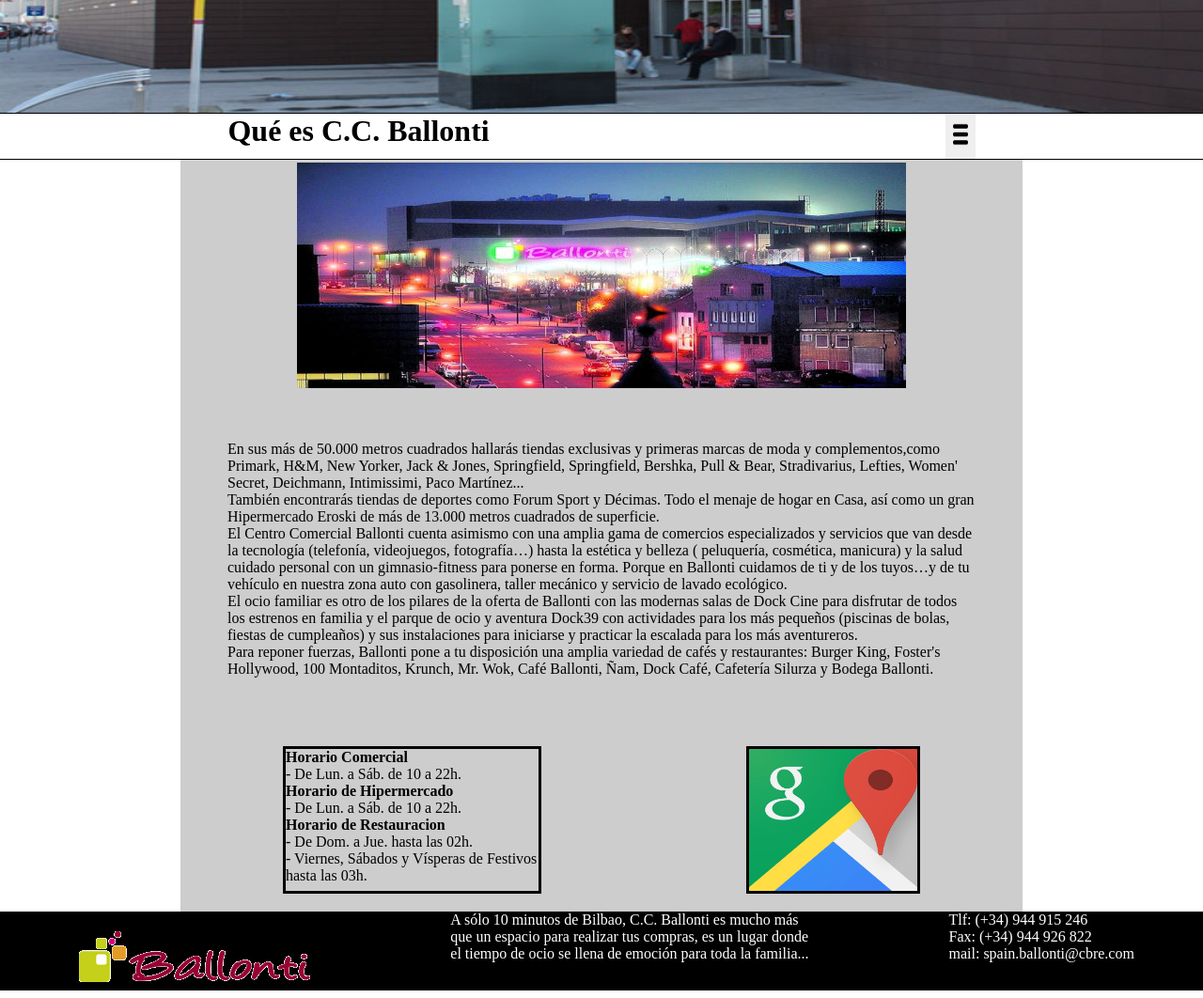
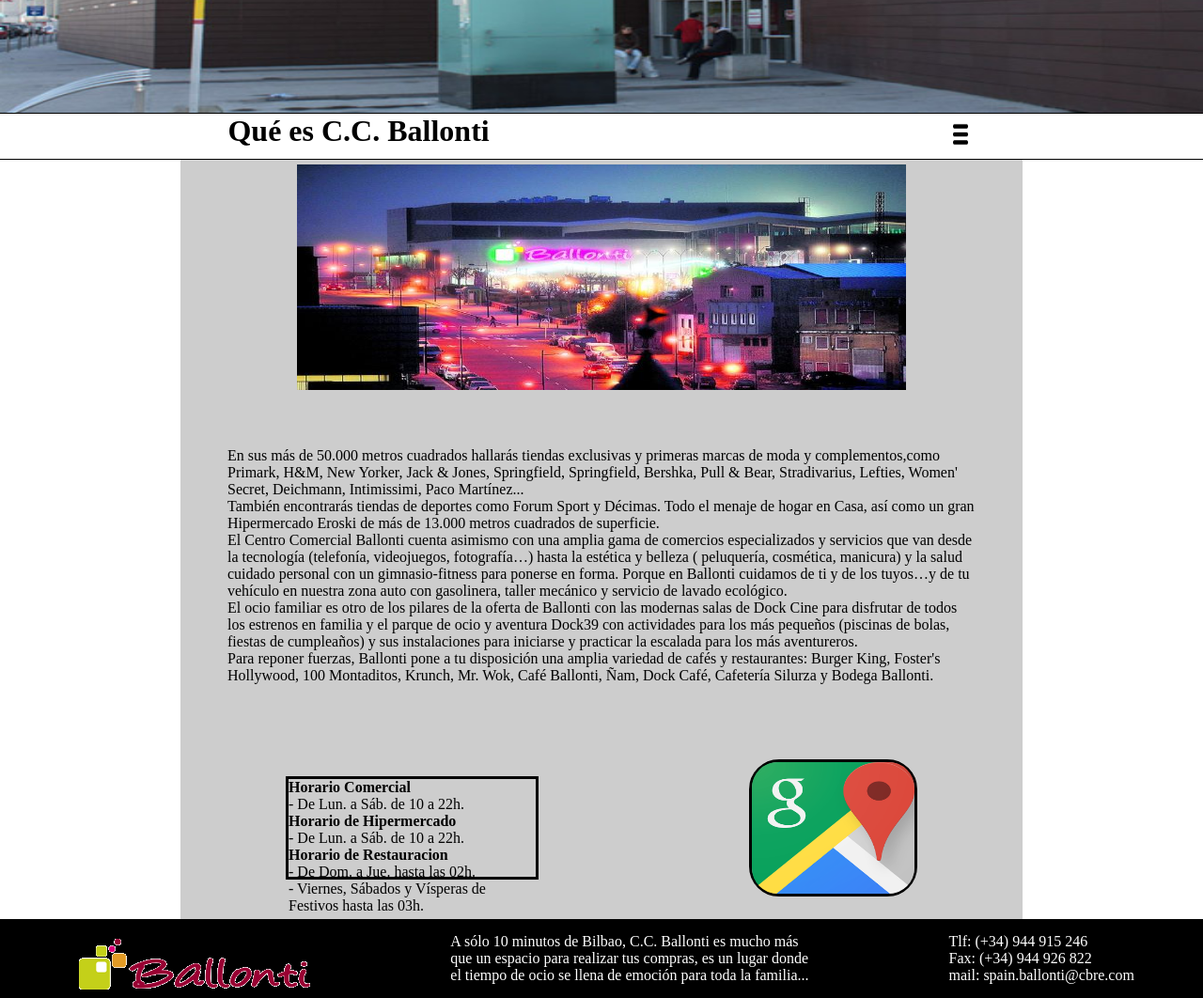
Before and after one commit to AitorOrtizdeZarate/reto0.5_Ballonti, a plain HTML site: page informacion.html in a window 1280 px wide. Shown: the part 280-1342 px from the top of the page at 94% size. Drawn offline with Linux system fonts and the light colour scheme.

Commit message:
Todos los estilos en un css y formulario terminado

```diff
--- a/Informacion/css/css.css
+++ /dev/null
@@ -1,148 +0,0 @@
-*{
-	margin: 0;
-	padding: 0;
-}
-
-#header{
-	display: flex;
-	flex-direction: column;
-
-}
-#ban{
-	width: 100%;
-	height: 100%;
-}
-#banner{
-	height: 400px;
-}
-#menu{
-	width: 100%;
-	display: flex;
-	flex-direction: row;
-	justify-content: space-around;
-	border-bottom: 1px solid;
-	border-top: 1px solid;
-
-}
-#inf{
-	height: 100%;
-	width: 2%;
-	justify-content: center;
-
-
-}
-#infb{
-	width: 100%;
-	height: 80%;
-
-}
-#contenedor{
-	display: flex;
-	flex-direction: column;
-	align-items: center;
-}
-#paginas{
-	display: flex;
-	width: 70%;
-	height: 50em;
-	flex-direction: column;
-	justify-content: space-around;
-	background-color: #CDCDCD;
-
-
-}
-#cuadrados{
-	display: flex;
-	flex-direction: row;
-}
-.servicios{
-	height: 80%;
-	width: 20%;
-	border: solid;
-	margin: auto;
-}
-.serImg{
-	width: 100%;
-	height: 100%;
-}
-
-#footer{
-
-	width: 100%;
-	color: white;
-	background-color: black;
-	display: flex;
-	flex-direction: row;
-	justify-content: space-around;
-
-
-}
-#mini{
-	width: 30%;
-
-}
-#imagen{
-	width: 100%;
-	height: 15em;
-	display: flex;
-	justify-content: center;
-
-}
-#texto{
-	margin: 50px;
-}
-ul{
-	list-style: none;
-}
-#horario{
-	height: 80%;
-	width: 30%;
-	border: solid;
-	margin: auto;
-}
-/*Boton menu*/
-.dropbtn {
-
-  color: white;
-
-  font-size: 16px;
-  border: none;
-  cursor: pointer;
-  height:3em;
-  width: 2em;
-}
-
-
-#imgMenu{
-	height:50%;
-  	width: 50%;
-}
-
-
-.dropdown {
-  position: relative;
-  display: inline-block;
-  height:3em;
-  width: 2em;
-}
-
-.dropdown-content {
-  display: none;
-  position: absolute;
-  background-color: #f1f1f1;
-  min-width: 160px;
-  overflow: auto;
-  box-shadow: 0px 8px 16px 0px rgba(0,0,0,0.2);
-  z-index: 1;
-}
-
-.dropdown-content a {
-  color: black;
-  padding: 12px 16px;
-  text-decoration: none;
-  display: block;
-}
-
-.dropdown a:hover {background-color: #ddd;}
-
-.show {display: block;}
--- a/Informacion/js/js.js
+++ /dev/null
@@ -1,38 +0,0 @@
-var slideIndex = 0;
-showSlides();
-
-function showSlides() {
-  var i;
-  var slides = document.getElementsByClassName("mySlides");
-  var dots = document.getElementsByClassName("dot");
-  for (i = 0; i < slides.length; i++) {
-    slides[i].style.display = "none";
-  }
-  slideIndex++;
-  if (slideIndex > slides.length) {slideIndex = 1}
-  for (i = 0; i < dots.length; i++) {
-    dots[i].className = dots[i].className.replace(" active", "");
-  }
-  slides[slideIndex-1].style.display = "block";
-  dots[slideIndex-1].className += " active";
-  setTimeout(showSlides, 5000); // Change image every 2 seconds
-}
-
-//Menu
-function myFunction() {
-  document.getElementById("myDropdown").classList.toggle("show");
-}
-
-
-window.onclick = function(event) {
-  if (!event.target.matches('.dropbtn')) {
-    var dropdowns = document.getElementsByClassName("dropdown-content");
-    var i;
-    for (i = 0; i < dropdowns.length; i++) {
-      var openDropdown = dropdowns[i];
-      if (openDropdown.classList.contains('show')) {
-        openDropdown.classList.remove('show');
-      }
-    }
-  }
-}
--- a/css/css.css
+++ b/css/css.css
@@ -56,9 +56,6 @@
 #cuadrados{
 	display: flex;
 	flex-direction: row;
-}
-#titulo{
-
 }
 .serImg{
 	width: 100%;
@@ -154,7 +151,6 @@
 	width: 30%;
 
 }
-/*Aimar*/
 #div_introduccion {
     display: flex;
     flex-direction: column;
@@ -189,6 +185,17 @@
 }
 
 /*Formulario*/
+#elegir_tienda{
+	display: flex;
+	width: 50%;
+	height: 5em;
+	flex-direction: column;
+	justify-content: center;
+	align-items: center;
+	background-color: #CDCDCD;
+	border-bottom: solid;
+	border-top: solid;
+}
 #insertar_producto{
 	display: flex;
 	width: 50%;
@@ -236,3 +243,91 @@
 	justify-content: space-between;
 	width: 30%;
 }
+/*Informacion*/
+#imagen_informacion{
+	width: 100%;
+	height: 15em;
+	display: flex;
+	justify-content: center;
+
+}
+#texto_informacion{
+	margin: 50px;
+}
+ul{
+	list-style: none;
+}
+#horario{
+	height: 60%;
+	width: 30%;
+	border: solid;
+	margin: auto;
+}
+#informacion_todo{
+	display: flex;
+	width: 70%;
+	height: 50.5em;
+	flex-direction: column;
+	justify-content: space-around;
+	background-color: #CDCDCD;
+}
+/*Boton menu*/
+.dropbtn {
+  background-color: white;
+  font-size: 16px;
+  border: none;
+  cursor: pointer;
+  height:3em;
+  width: 2em;
+}
+
+
+#imgMenu{
+	height:50%;
+  	width: 50%;
+}
+
+
+.dropdown {
+  position: relative;
+  display: inline-block;
+  height:3em;
+  width: 2em;
+}
+
+.dropdown-content {
+  display: none;
+  position: absolute;
+  background-color: #f1f1f1;
+  min-width: 160px;
+  overflow: auto;
+  box-shadow: 0px 8px 16px 0px rgba(0,0,0,0.2);
+  z-index: 1;
+}
+
+.dropdown-content a {
+  color: black;
+  padding: 12px 16px;
+  text-decoration: none;
+  display: block;
+}
+
+.dropdown a:hover {background-color: #ddd;}
+
+.show {display: block;}
+
+/*Localizacion*/
+#mapa{
+	width: 100%;
+}
+#cont_loca{
+	display: flex;
+	width: 70%;
+	height: 30em;
+	flex-direction: column;
+	justify-content: space-around;
+	border: solid;
+}
+#texto_mapa{
+	margin: 50px;
+}
--- a/Informacion/informacion.html
+++ b/informacion.html
@@ -2,18 +2,19 @@
 <html>
 <head>
 	<link rel="stylesheet" type="text/css" href="css/css.css">
-
+	<script src="js/js.js"></script>
 	<title>Informacion</title>
 </head>
 <body>
 <div id="header">
 	<div id="banner">
-		<img src="../imagenes/ballontifeat.jpg" id="ban">
+		<img src="imagenes/ballontifeat.jpg" id="ban">
 	</div>
 	<div id="menu">
 		<h1>Qué es C.C. Ballonti</h1>
-		<div class="dropdown">
-  <button onclick="myFunction()" class="dropbtn"><img src="../imagenes/56763.png" id="imgMenu"></button>
+<div class="dropdown">
+  <button onclick="myFunction()" class="dropbtn"><img src="imagenes/56763.png" id="imgMenu">
+  </button>
   <div id="myDropdown" class="dropdown-content">
     <a href="#home">Tiendas</a>
     <a href="#about">Ocio</a>
@@ -25,11 +26,11 @@
 </div>
 <div id="contenedor">
 
-		<div id="paginas">
-			<div id="imagen">
-				<img src="../imagenes/fot1.jpg" id="imagen1">
+		<div id="informacion_todo">
+			<div id="imagen_informacion">
+				<img src="imagenes/fot1.jpg" id="imagen1">
 			</div>
-			<div id="texto">
+			<div id="texto_informacion">
 				<p>En sus más de 50.000 metros cuadrados hallarás tiendas exclusivas y primeras marcas de moda y complementos,como Primark, H&M, New Yorker, Jack & Jones, Springfield, Springfield, Bershka, Pull & Bear, Stradivarius, Lefties, Women' Secret, Deichmann, Intimissimi, Paco Martínez...
 <br>
 				También encontrarás tiendas de deportes como Forum Sport y Décimas. Todo el menaje de hogar en Casa, así como un gran Hipermercado Eroski de más de 13.000 metros cuadrados de superficie.
@@ -50,12 +51,12 @@
 						- Viernes, Sábados y Vísperas de Festivos hasta las 03h.
 				</ul>
 			</div>
-			<div class="servicios"><a href="#"><img src="../imagenes/maps.png" class="serImg"></a></div>
+			<div class="servicios"><a href="#"><img src="imagenes/maps.png" class="serImg"></a></div>
 			</div>
 		</div>
-	<script src="js/js.js"></script>
+
 	<div id="footer">
-		<div><img src="../imagenes/logo.gif"></div>
+		<div><img src="imagenes/logo.gif"></div>
 		<div id="mini">A sólo 10 minutos de Bilbao, C.C. Ballonti es mucho más que un espacio para realizar tus compras, es un lugar donde el tiempo de ocio se llena de emoción para toda la familia...</div>
 		<div>Tlf: (+34) 944 915 246<br>Fax:    (+34) 944 926 822<br> mail:   spain.ballonti@cbre.com</div>
 	</div>
--- a/js/js.js
+++ b/js/js.js
@@ -17,3 +17,21 @@ function showSlides() {
   dots[slideIndex-1].className += " active";
   setTimeout(showSlides, 5000); // Change image every 2 seconds
 }
+//Menu
+function myFunction() {
+  document.getElementById("myDropdown").classList.toggle("show");
+}
+
+
+window.onclick = function(event) {
+  if (!event.target.matches('.dropbtn')) {
+    var dropdowns = document.getElementsByClassName("dropdown-content");
+    var i;
+    for (i = 0; i < dropdowns.length; i++) {
+      var openDropdown = dropdowns[i];
+      if (openDropdown.classList.contains('show')) {
+        openDropdown.classList.remove('show');
+      }
+    }
+  }
+}
--- a/localizacion/css/css.css
+++ /dev/null
@@ -1,150 +0,0 @@
-*{
-	margin: 0;
-	padding: 0;
-}
-#header{
-	display: flex;
-	flex-direction: column;
-
-}
-#ban{
-	width: 100%;
-	height: 100%;
-}
-#banner{
-	height: 400px;
-}
-#menu{
-	width: 100%;
-	display: flex;
-	flex-direction: row;
-	justify-content: space-around;
-	border-bottom: 1px solid;
-	border-top: 1px solid;
-}
-#inf{
-	height: 100%;
-	width: 2%;
-	justify-content: center;
-
-
-}
-#infb{
-	width: 100%;
-	height: 80%;
-
-}
-#contenedor{
-	display: flex;
-	flex-direction: column;
-	align-items: center;
-}
-#paginas{
-	display: flex;
-	width: 70%;
-	height: 30em;
-	flex-direction: column;
-	justify-content: space-around;
-	border: solid;
-
-
-}
-#cuadrados{
-	display: flex;
-	flex-direction: row;
-}
-.servicios{
-	height: 80%;
-	width: 20%;
-	border: solid;
-	margin: auto;
-}
-.serImg{
-	width: 100%;
-	height: 100%;
-}
-
-#footer{
-
-	width: 100%;
-	color: white;
-	background-color: black;
-	display: flex;
-	flex-direction: row;
-	justify-content: space-around;
-
-
-}
-#mini{
-	width: 30%;
-
-}
-#imagen{
-	width: 100%;
-	height: 15em;
-	display: flex;
-	justify-content: center;
-
-}
-#texto{
-	margin: 50px;
-}
-ul{
-	list-style: none;
-}
-#horario{
-	height: 80%;
-	width: 30%;
-	border: solid;
-	margin: auto;
-}
-/*Boton menu*/
-.dropbtn {
-
-  color: white;
-
-  font-size: 16px;
-  border: none;
-  cursor: pointer;
-  height:3em;
-  width: 2em;
-}
-
-
-#imgMenu{
-	height:50%;
-  	width: 50%;
-}
-
-
-.dropdown {
-  position: relative;
-  display: inline-block;
-  height:3em;
-  width: 2em;
-}
-
-.dropdown-content {
-  display: none;
-  position: absolute;
-  background-color: #f1f1f1;
-  min-width: 160px;
-  overflow: auto;
-  box-shadow: 0px 8px 16px 0px rgba(0,0,0,0.2);
-  z-index: 1;
-}
-
-.dropdown-content a {
-  color: black;
-  padding: 12px 16px;
-  text-decoration: none;
-  display: block;
-}
-
-.dropdown a:hover {background-color: #ddd;}
-
-.show {display: block;}
-
-#mapa{
-	width: 100%;
-}
```
Also changed, not shown: formulario.html (+17 -3 lines), localizacion.html (renamed from localizacion/localizacion.html, +5 -5 lines), localizacion/js/js.js (deleted, +0 -38 lines).
